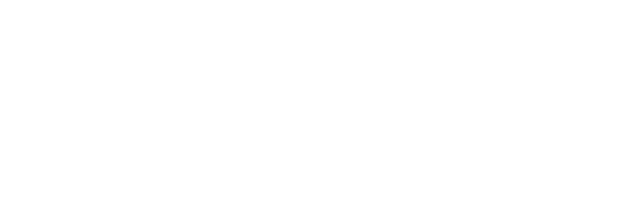
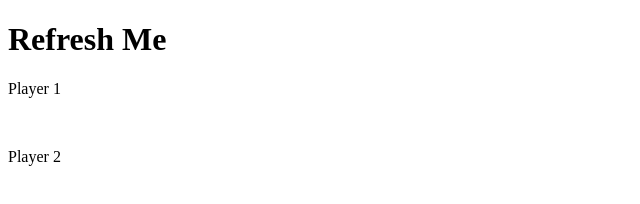
Before and after one commit to jpzs444/The-Dicee-Game, a plain HTML site: page index.html in a window 1280 px wide. Shown: the whole page, without its empty margins (0-640 px from the left). Drawn offline with Linux system fonts and the light colour scheme.

Commit message:
✨ feat: insert body content

```diff
--- a/index.html
+++ b/index.html
@@ -10,5 +10,21 @@
   </head>
   <body>
 
+    <div class="container">
+
+      <h1>Refresh Me</h1>
+
+      <div class="dice">
+        <p>Player 1</p>
+        <img class="img1" src="">
+      </div>
+
+      <div class="dice">
+        <p>Player 2</p>
+        <img class="img2" src="">
+      </div>
+
+    </div>
+
   </body>
 </html>
```
